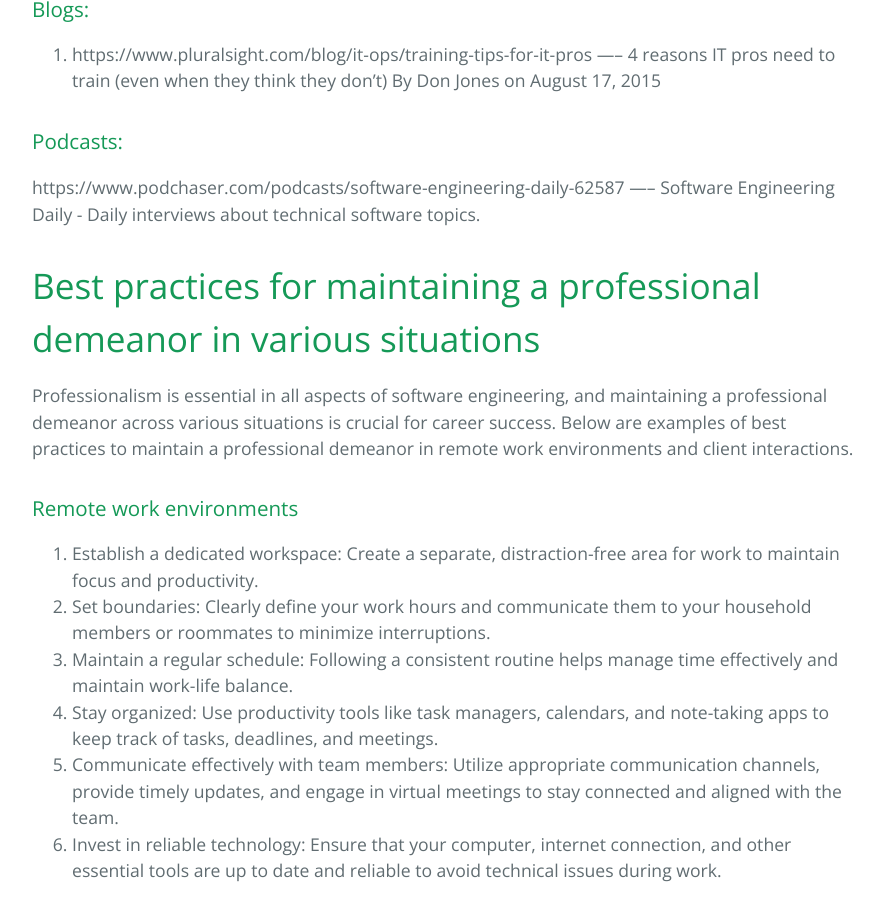
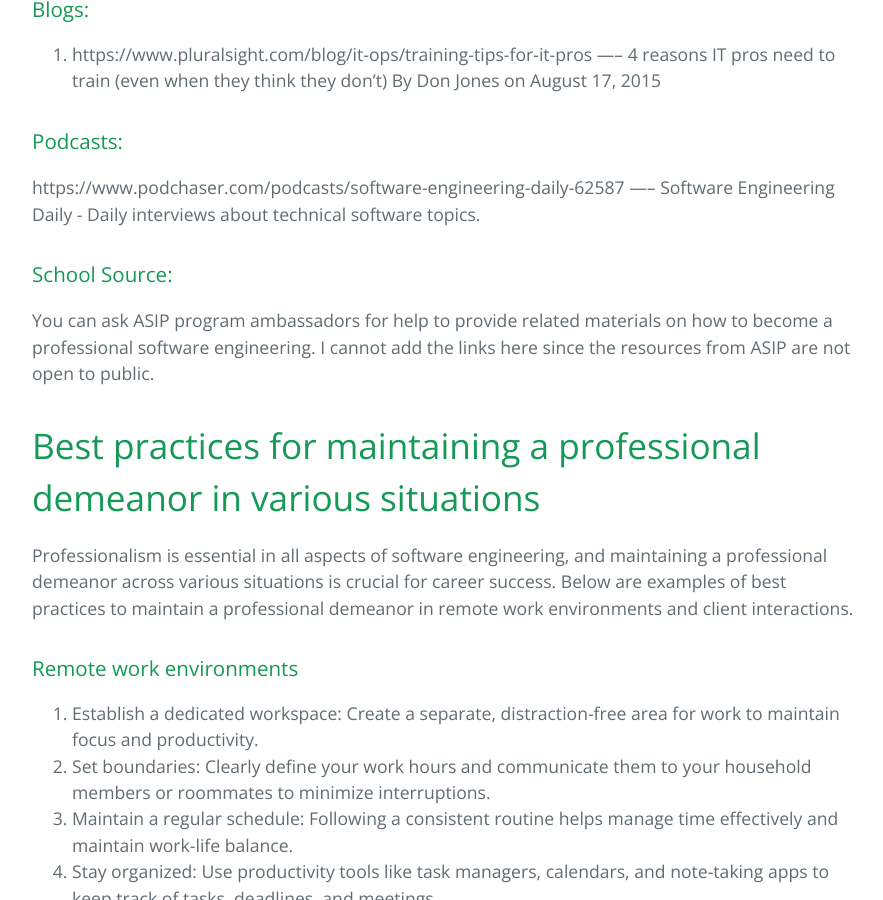
Before and after one commit to learning-software-engineering/learning-software-engineering.github.io, a Jekyll site: the page built from Topics/Professionalism.md, in a window 1280 px wide and 900 px high, scrolled down 2066 px. Shown: the whole window, without its empty margins (192-1075 px from the left). Built offline with Jekyll 4.4.1, drawn with Linux system fonts in a browser that asks for light colours; our own code applies the rules of GitHub Pages for plain Markdown files.

Commit message:
Update Professionalism.md

```diff
--- a/Topics/Professionalism.md
+++ b/Topics/Professionalism.md
@@ -41,6 +41,9 @@ Here are the external resources for professional development:
 ### Podcasts:
 https://www.podchaser.com/podcasts/software-engineering-daily-62587 ----- Software Engineering Daily - Daily interviews about technical software topics.
 
+### School Source:
+You can ask ASIP program ambassadors for help to provide related materials on how to become a professional software engineering. I cannot add the links here since the resources from ASIP are not open to public.
+
 
 # Best practices for maintaining a professional demeanor in various situations
 
```
